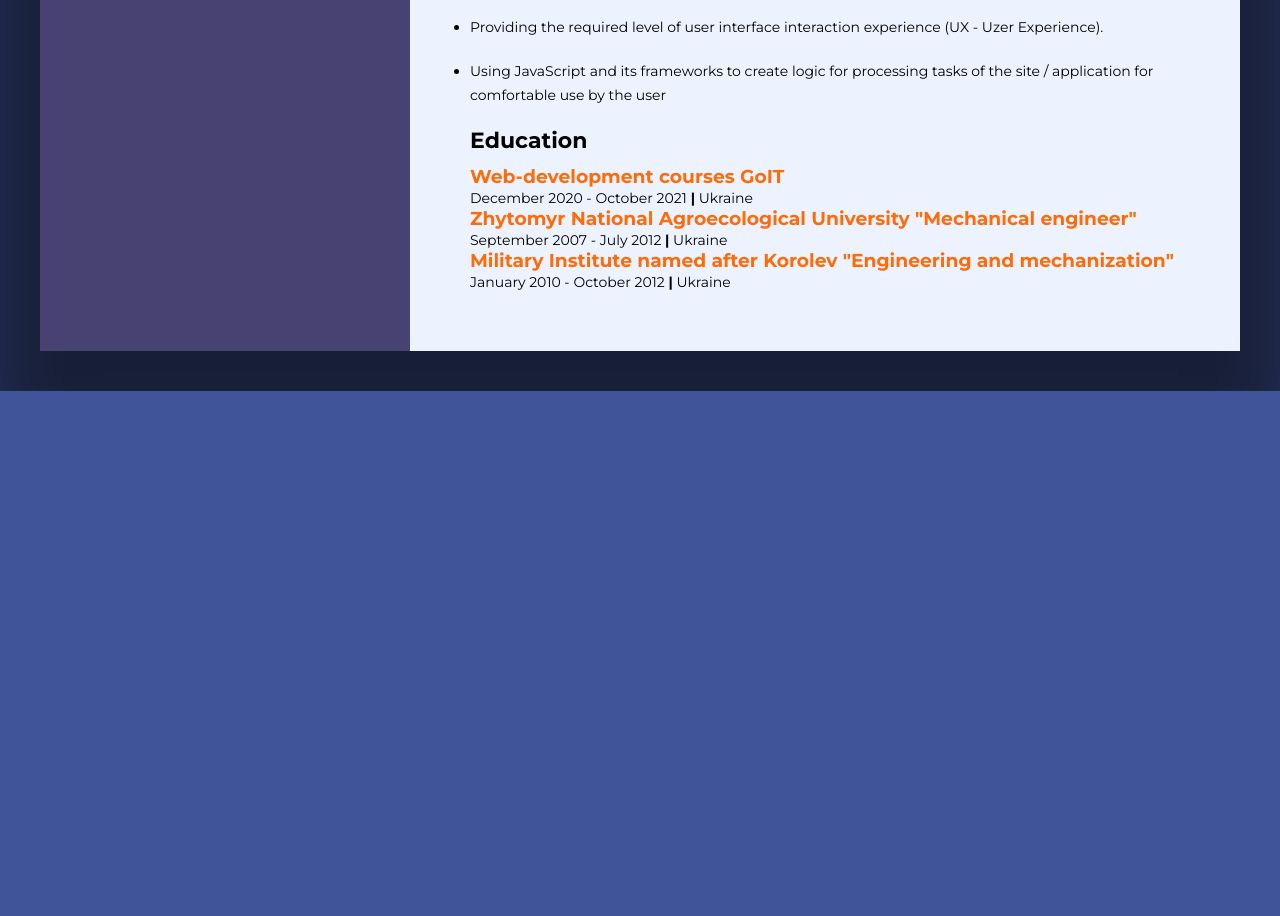
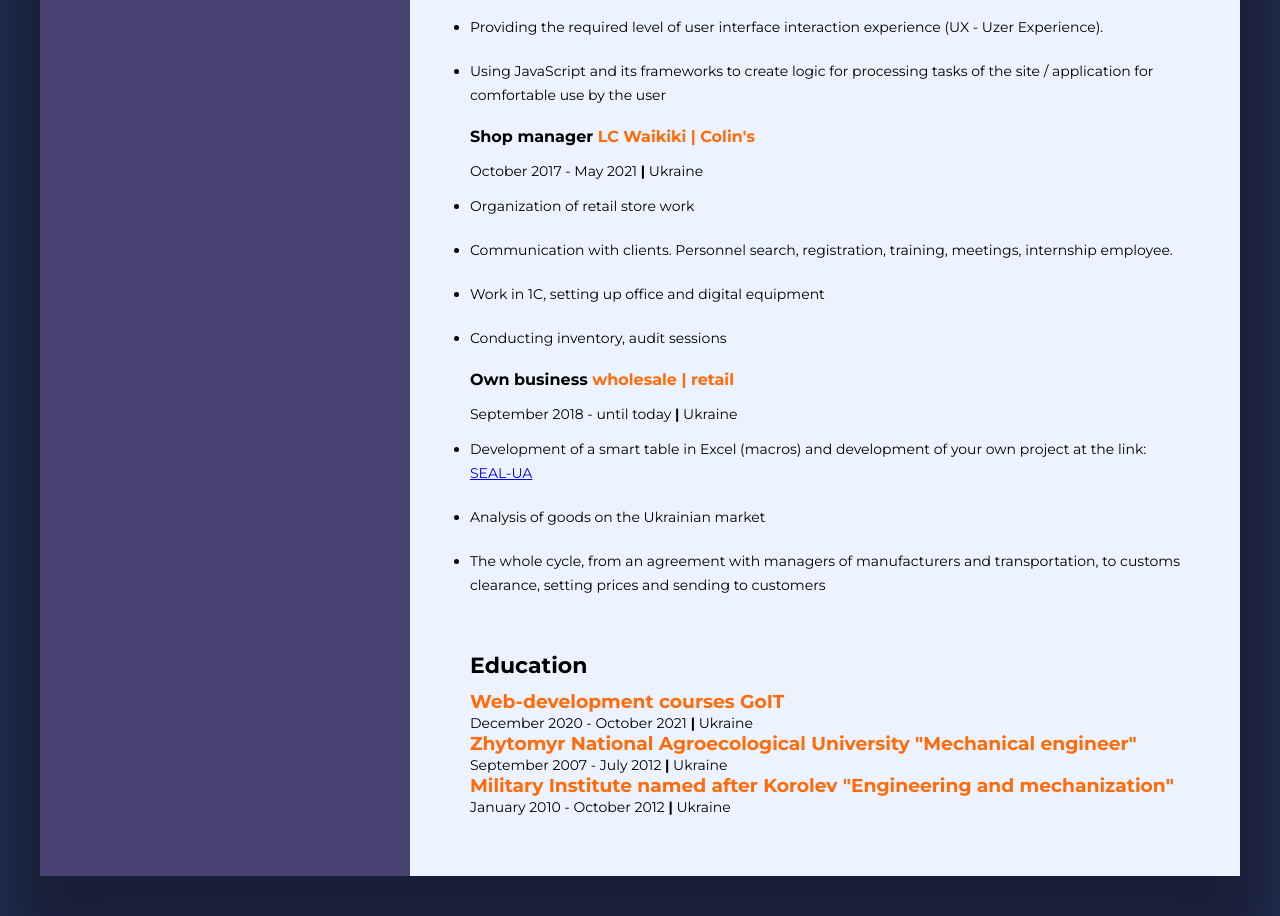
Before and after one commit to Mishka31/summary1, a plain HTML site: page index.html in a window 1280 px wide. Shown: the part 1620-2536 px from the top of the page. Before the commit the page ends 2011 px from the top, so only its background shows below. Drawn offline with Linux system fonts and the light colour scheme.

Commit message:
Update index.html

```diff
--- a/index.html
+++ b/index.html
@@ -184,7 +184,7 @@
         </div>
         <!--company 2-->
 
-        <!-- <div>
+        <div>
           <h4 class="positiontype">Shop manager <span class="yellow">LC Waikiki | Colin's
             </span> </h4>
           <span class="timework">October 2017 - May 2021 <b>|</b> Ukraine </span>
@@ -200,10 +200,10 @@
             <li class="dutiesdescribption">Conducting inventory, audit sessions</li>
 
           </ul>
-        </div> -->
+        </div>
 
         <!--company 3-->
-        <!-- <div class="projectsc">
+        <div class="projectsc">
           <h4 class="positiontype">Own business<span class="yellow"> wholesale | retail</span> </h4>
           <span class="timework">September 2018 - until today <b>|</b> Ukraine </span>
 
@@ -217,7 +217,7 @@
               clearance, setting prices and sending to
               customers</li>
           </ul>
-        </div> -->
+        </div>
 
         <!-- Education-->
         <div>
```
